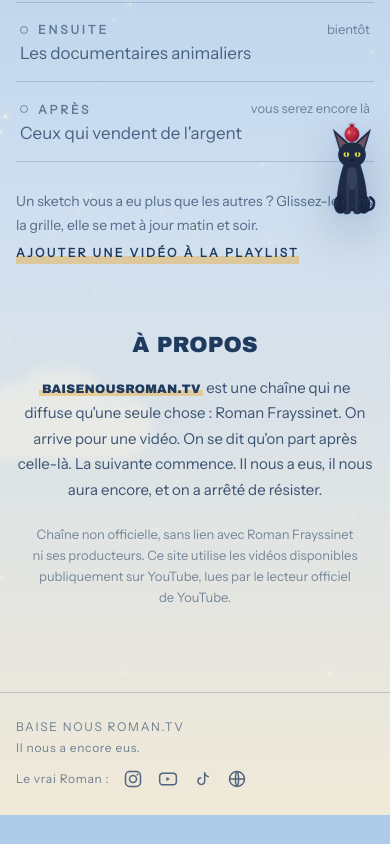
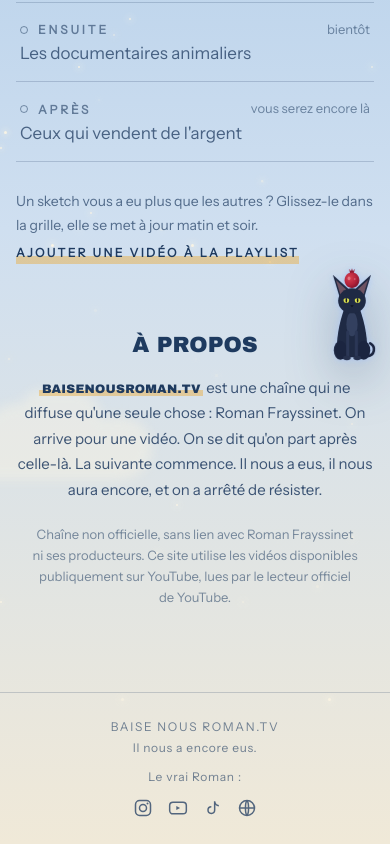
Before and after one commit to midsonlajeanty/baisenousroman.tv, a website built with Vite: page index.html in a window 390 px wide. Shown: the part 776-1620 px from the top of the page. Before the commit the page ends 1591 px from the top, so only its background shows below. Built offline with nearby package versions, Linux system fonts and the light colour scheme; a web font is replaced by a local one.

Commit message:
feat(ui): lock landscape in phone fullscreen and center the mobile footer

```diff
--- a/src/main.ts
+++ b/src/main.ts
@@ -237,9 +237,16 @@
   void channel.toggleSound().then((soundOn) => setMuted(!soundOn));
 }
 
+const isPhone = window.matchMedia("(pointer: coarse) and (max-width: 940px)");
+
+async function enterFullscreen(): Promise<void> {
+  await frame.requestFullscreen();
+  if (isPhone.matches) await screen.orientation?.lock("landscape").catch(() => {});
+}
+
 function toggleFullscreen(): void {
   if (document.fullscreenElement) void document.exitFullscreen();
-  else void frame.requestFullscreen();
+  else void enterFullscreen().catch(() => {});
 }
 
 frame.addEventListener("click", () => {
@@ -274,6 +281,7 @@
 document.addEventListener("fullscreenchange", () => {
   const active = document.fullscreenElement === frame;
   frame.dataset.fullscreen = String(active);
+  if (!active) screen.orientation?.unlock();
   const label = active ? "Quitter le plein écran" : "Plein écran";
   fullscreenButton.setAttribute("aria-label", label);
   fullscreenButton.title = label;
--- a/src/styles.css
+++ b/src/styles.css
@@ -800,7 +800,7 @@
   }
 
   .floater--cat {
-    top: 57%;
+    top: 65%;
     bottom: auto;
     left: auto;
     right: 3%;
@@ -850,9 +850,24 @@
     grid-row: 2;
   }
 
+  .footer {
+    flex-direction: column;
+    justify-content: center;
+    text-align: center;
+  }
+
+  .footer__brand {
+    align-items: center;
+  }
+
   .footer__links {
     flex-wrap: wrap;
+    justify-content: center;
     gap: 14px;
+  }
+
+  .footer__label {
+    flex-basis: 100%;
   }
 }
 
```
